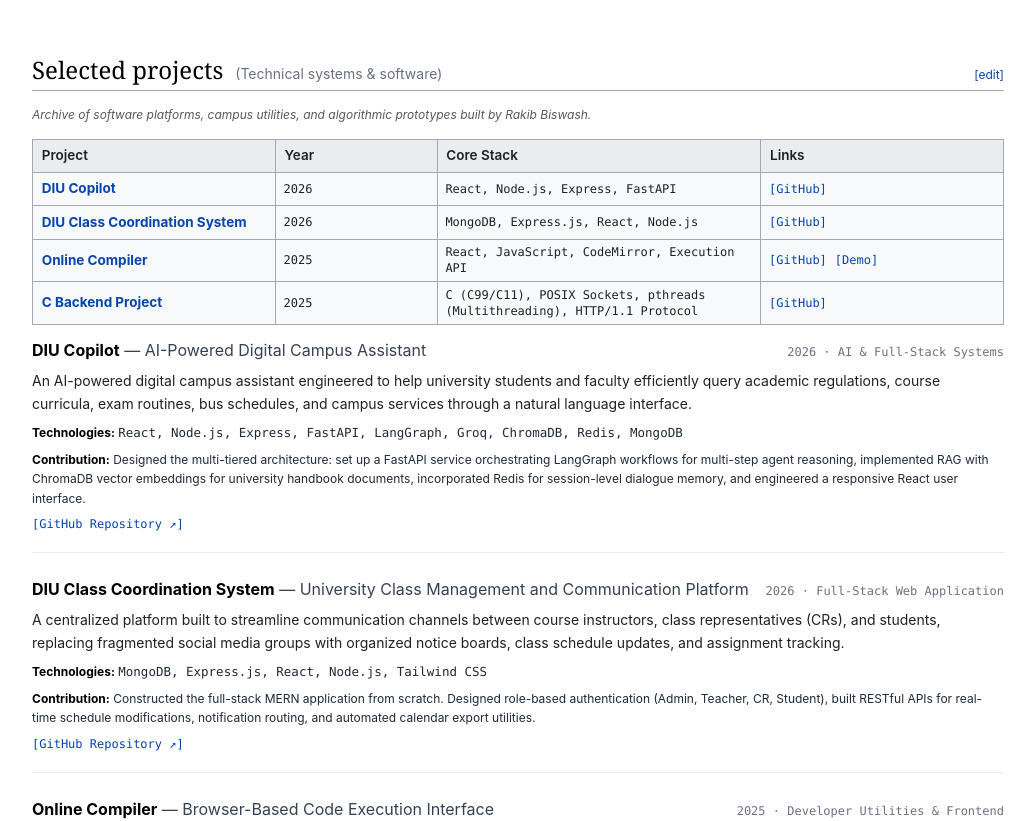
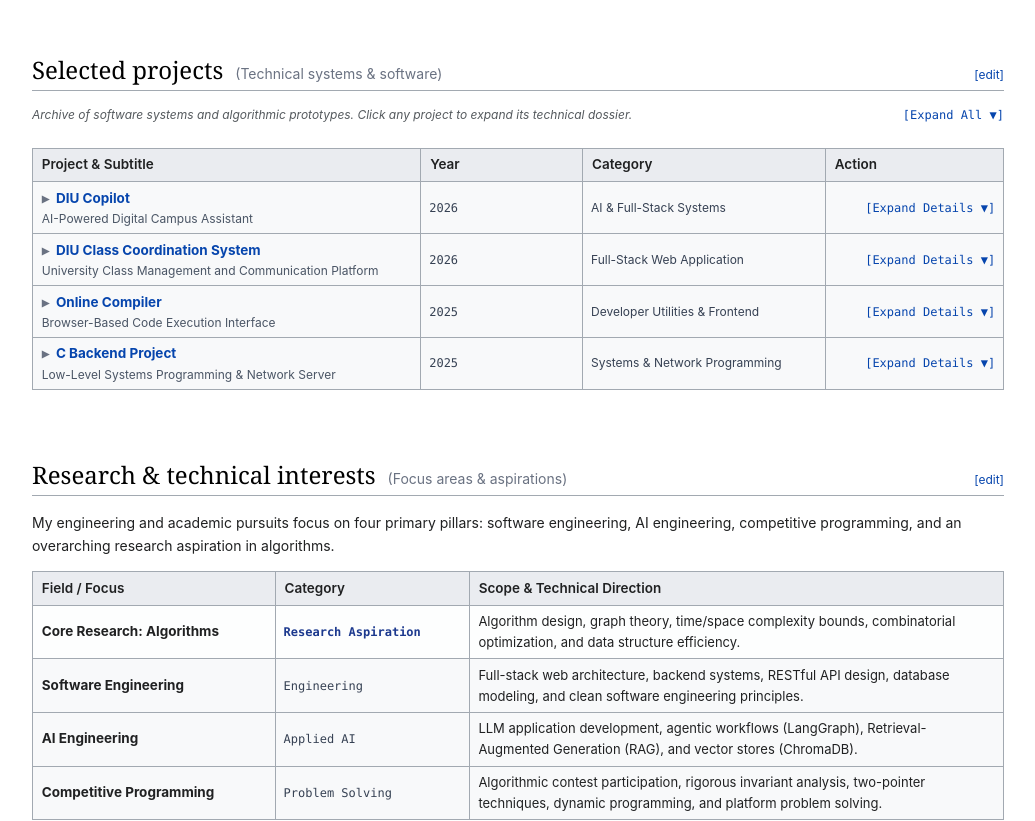
Before and after one commit to banrayndox/banrayndox.github.io, a React (Vite) app: page / in a window 1280 px wide. Shown: the part 1493-2314 px from the top of the page, without its empty margins (122-1157 px from the left). Built offline with nearby package versions, Linux system fonts and the light colour scheme.

Commit message:
Convert Selected Projects to expandable Wikipedia-style dossier table with Expand All toggle

```diff
--- a/src/components/ProjectsSection.jsx
+++ b/src/components/ProjectsSection.jsx
@@ -1,94 +1,165 @@
-import React from 'react';
+import React, { useState, useEffect } from 'react';
 import SectionHeading from './SectionHeading.jsx';
 import { projectsData } from '../data/projects.js';
 
 export default function ProjectsSection() {
+  const [expandedProjects, setExpandedProjects] = useState(() => {
+    if (typeof window !== 'undefined' && window.location.hash) {
+      const hashId = window.location.hash.replace('#', '');
+      if (projectsData.some((p) => p.id === hashId)) {
+        return { [hashId]: true };
+      }
+    }
+    return {};
+  });
+
+  // Listen for hashchange events to auto-expand targeted project
+  useEffect(() => {
+    const onHashChange = () => {
+      const hashId = window.location.hash.replace('#', '');
+      if (projectsData.some((p) => p.id === hashId)) {
+        setExpandedProjects((prev) => ({ ...prev, [hashId]: true }));
+      }
+    };
+
+    window.addEventListener('hashchange', onHashChange);
+    return () => window.removeEventListener('hashchange', onHashChange);
+  }, []);
+
+  const toggleProject = (id) => {
+    setExpandedProjects((prev) => ({
+      ...prev,
+      [id]: !prev[id],
+    }));
+  };
+
+  const expandAll = () => {
+    const all = {};
+    projectsData.forEach((p) => {
+      all[p.id] = true;
+    });
+    setExpandedProjects(all);
+  };
+
+  const collapseAll = () => {
+    setExpandedProjects({});
+  };
+
+  const allExpanded = projectsData.length > 0 && projectsData.every((p) => expandedProjects[p.id]);
+
   return (
     <section>
       <SectionHeading id="projects" title="Selected projects" subtitle="Technical systems & software" />
 
-      <p className="text-xs text-[#54595d] italic mb-4">
-        Archive of software platforms, campus utilities, and algorithmic prototypes built by Rakib Biswash.
+      {/* Wikipedia Section Introduction & Toggle Controls */}
+      <div className="flex flex-col sm:flex-row sm:items-center sm:justify-between gap-2 mb-3">
+        <p className="text-xs text-[#54595d] italic m-0">
+          Archive of software systems and algorithmic prototypes. Click any project to expand its technical dossier.
         </p>
+        <button
+          type="button"
+          onClick={allExpanded ? collapseAll : expandAll}
+          className="text-xs text-[#0645ad] hover:underline cursor-pointer bg-transparent border-0 p-0 self-start sm:self-auto font-mono whitespace-nowrap"
+        >
+          [{allExpanded ? "Collapse All ▲" : "Expand All ▼"}]
+        </button>
+      </div>
 
-      {/* Wikipedia Projects Index Table */}
-      <table className="wikitable mb-6">
+      {/* Expandable Wikipedia Project Dossier Table */}
+      <div className="overflow-x-auto">
+        <table className="wikitable mb-4">
           <thead>
             <tr>
-            <th className="w-1/4">Project</th>
+              <th className="w-2/5">Project & Subtitle</th>
               <th className="w-1/6">Year</th>
-            <th className="w-1/3">Core Stack</th>
-            <th>Links</th>
+              <th className="w-1/4">Category</th>
+              <th className="text-right">Action</th>
             </tr>
           </thead>
           <tbody>
-          {projectsData.map((project) => (
-            <tr key={project.id}>
+            {projectsData.map((project) => {
+              const isExpanded = !!expandedProjects[project.id];
+              return (
+                <React.Fragment key={project.id}>
+                  {/* Summary Header Row */}
+                  <tr
+                    id={project.id}
+                    className={`transition-colors cursor-pointer ${
+                      isExpanded ? "bg-[#eaecf0]/60" : "hover:bg-gray-50"
+                    }`}
+                    onClick={() => toggleProject(project.id)}
+                  >
                     <td>
-                <a href={`#${project.id}`} className="font-bold text-[#0645ad] hover:underline">
+                      <button
+                        type="button"
+                        onClick={(e) => {
+                          e.stopPropagation();
+                          toggleProject(project.id);
+                        }}
+                        className="font-bold text-[#0645ad] hover:underline cursor-pointer text-left bg-transparent border-0 p-0 text-xs sm:text-[13.5px]"
+                      >
+                        <span className="font-mono text-gray-500 mr-1.5 select-none">
+                          {isExpanded ? "▼" : "▶"}
+                        </span>
                         {project.title}
-                </a>
+                      </button>
+                      <span className="block text-xs text-gray-600 mt-0.5 leading-snug">
+                        {project.subtitle}
+                      </span>
                     </td>
-              <td className="font-mono text-xs">{project.year}</td>
-              <td className="text-xs font-mono">{project.technologies.slice(0, 4).join(", ")}</td>
-              <td className="text-xs font-mono">
-                {project.githubUrl && (
-                  <a href={project.githubUrl} target="_blank" rel="noopener noreferrer" className="mr-2 text-[#0645ad] hover:underline">
-                    [GitHub]
-                  </a>
-                )}
-                {project.hasLiveDemo && project.liveUrl && (
-                  <a href={project.liveUrl} target="_blank" rel="noopener noreferrer" className="text-[#0645ad] hover:underline">
-                    [Demo]
-                  </a>
-                )}
+                    <td className="font-mono text-xs whitespace-nowrap text-gray-700">
+                      {project.year}
+                    </td>
+                    <td className="text-xs text-gray-700">
+                      {project.category}
+                    </td>
+                    <td className="text-xs font-mono text-right whitespace-nowrap">
+                      <button
+                        type="button"
+                        onClick={(e) => {
+                          e.stopPropagation();
+                          toggleProject(project.id);
+                        }}
+                        className="text-[#0645ad] hover:underline cursor-pointer bg-transparent border-0 p-0 font-medium"
+                      >
+                        [{isExpanded ? "Collapse ▲" : "Expand Details ▼"}]
+                      </button>
                     </td>
                   </tr>
-          ))}
-        </tbody>
-      </table>
 
-      {/* Detailed Project Entries */}
-      <div className="space-y-6">
-        {projectsData.map((project) => (
-          <article
-            key={project.id}
-            id={project.id}
-            className="pb-5 border-b border-[#eaecf0] last:border-b-0"
-          >
-            <div className="flex flex-col sm:flex-row sm:items-baseline sm:justify-between gap-1 mb-1.5">
-              <h3 className="text-[16px] font-bold text-black">
-                {project.title}
-                <span className="font-normal text-gray-700"> — {project.subtitle}</span>
-              </h3>
-              <span className="text-xs font-mono text-gray-500">
-                {project.year} · {project.category}
-              </span>
+                  {/* Expanded Detail Panel Row */}
+                  {isExpanded && (
+                    <tr className="bg-[#f8f9fa] border-b-2 border-[#a2a9b1]">
+                      <td colSpan={4} className="p-3.5 sm:p-4 text-xs sm:text-[13.5px] leading-relaxed">
+                        <div className="space-y-3">
+                          {/* Description */}
+                          <div>
+                            <strong className="text-black font-semibold">Description: </strong>
+                            <span className="text-[#202122]">{project.description}</span>
                           </div>
 
-            <p className="text-[14px] text-[#202122] leading-relaxed mb-2">
-              {project.description}
-            </p>
-
-            <div className="text-xs text-gray-800 mb-1.5 leading-relaxed">
-              <strong className="text-black">Technologies:</strong>{" "}
-              <span className="font-mono text-[12.5px] text-gray-800">
+                          {/* Technologies */}
+                          <div>
+                            <strong className="text-black font-semibold">Technologies: </strong>
+                            <span className="font-mono text-xs text-gray-800 bg-white border border-[#c8ccd1] px-1.5 py-0.5 rounded">
                               {project.technologies.join(", ")}
                             </span>
                           </div>
 
-            <div className="text-xs text-gray-800 mb-2 leading-relaxed">
-              <strong className="text-black">Contribution:</strong>{" "}
-              <span>{project.contribution}</span>
+                          {/* Contribution */}
+                          <div>
+                            <strong className="text-black font-semibold">Technical Contribution: </strong>
+                            <span className="text-gray-800">{project.contribution}</span>
                           </div>
 
-            <div className="text-xs space-x-3">
+                          {/* Links */}
+                          <div className="pt-2 border-t border-[#eaecf0] flex flex-wrap gap-4 text-xs font-mono">
                             {project.githubUrl && (
                               <a
                                 href={project.githubUrl}
                                 target="_blank"
                                 rel="noopener noreferrer"
-                  className="text-[#0645ad] hover:underline font-mono"
+                                className="text-[#0645ad] hover:underline font-bold"
                               >
                                 [GitHub Repository ↗]
                               </a>
@@ -98,14 +169,28 @@ export default function ProjectsSection() {
                                 href={project.liveUrl}
                                 target="_blank"
                                 rel="noopener noreferrer"
-                  className="text-[#0645ad] hover:underline font-mono"
+                                className="text-[#0645ad] hover:underline font-bold"
                               >
                                 [Live Demonstration ↗]
                               </a>
                             )}
+                            <button
+                              type="button"
+                              onClick={() => toggleProject(project.id)}
+                              className="text-gray-500 hover:text-gray-800 hover:underline cursor-pointer bg-transparent border-0 p-0 ml-auto"
+                            >
+                              [Close panel ▲]
+                            </button>
                           </div>
-          </article>
-        ))}
+                        </div>
+                      </td>
+                    </tr>
+                  )}
+                </React.Fragment>
+              );
+            })}
+          </tbody>
+        </table>
       </div>
     </section>
   );
```
Lines whose indentation alone changed are shown as unchanged.
